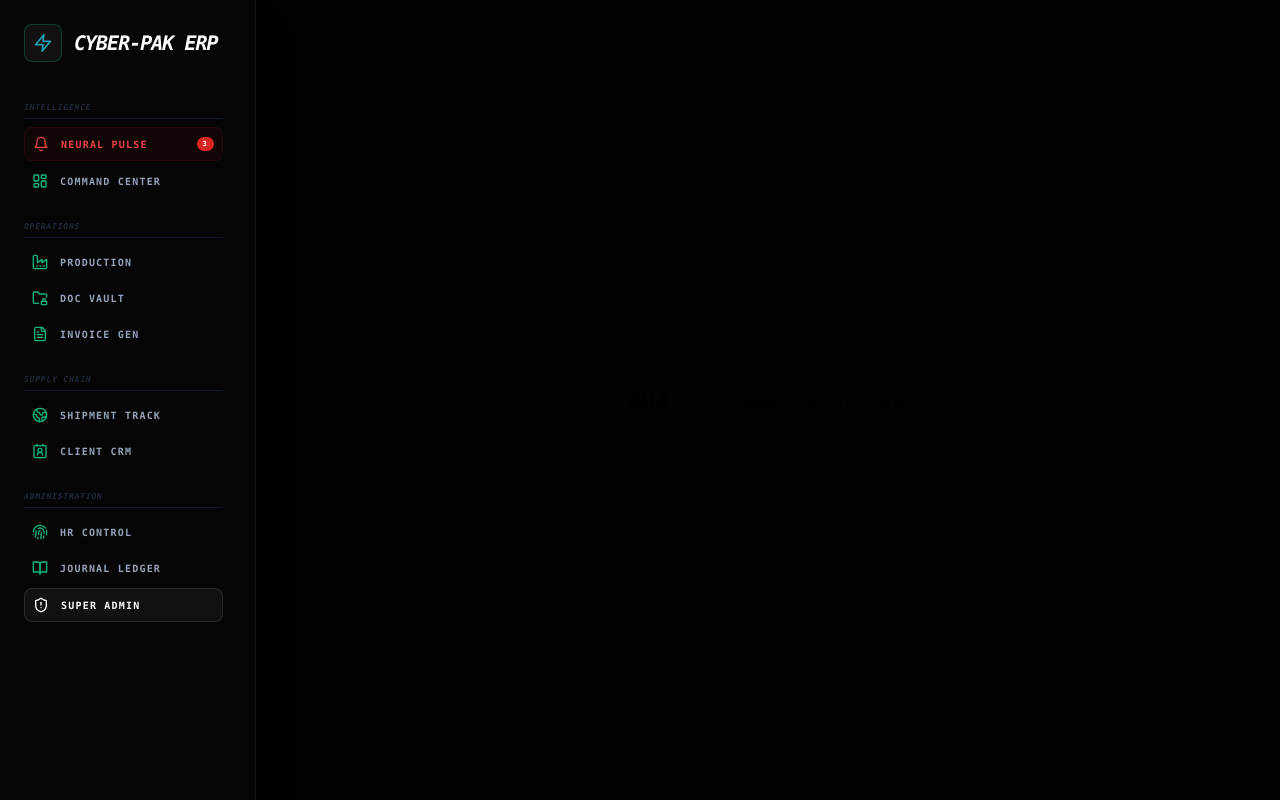
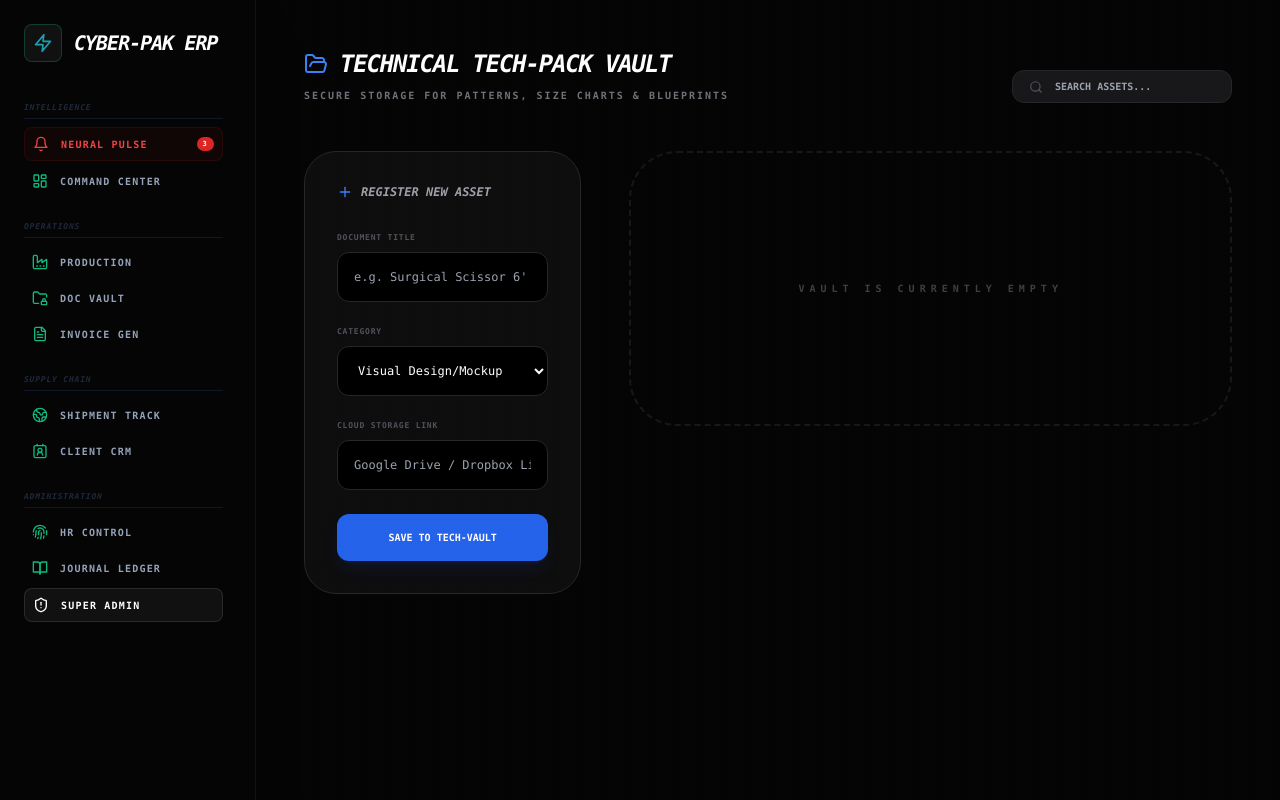
Before and after one commit to champdevil420-glitch/cyber-pak-erp, a Next.js app: page /vault in a window 1280 px wide. Before the commit this address had no page. Built offline with nearby package versions, Linux system fonts and the light colour scheme.

Commit message:
Split Vault into its own professional section

```diff
--- /dev/null
+++ b/app/vault/page.tsx
@@ -0,0 +1,141 @@
+"use client";
+import React, { useState, useEffect } from "react";
+import {
+  Ruler, Layout, FileText, ExternalLink,
+  Trash2, FolderOpen, Plus, Search
+} from "lucide-react";
+
+interface Asset {
+  id: number;
+  name: string;
+  type: "Size Chart" | "Pattern" | "Design" | "Other";
+  url: string;
+  date: string;
+}
+
+export default function TechnicalVault() {
+  const [assets, setAssets] = useState<Asset[]>([]);
+  const [mounted, setMounted] = useState(false);
+  const [assetName, setAssetName] = useState("");
+  const [assetType, setAssetType] = useState<Asset["type"]>("Design");
+  const [assetUrl, setAssetUrl] = useState("");
+
+  useEffect(() => {
+    setMounted(true);
+    const saved = localStorage.getItem("cyberPak_assets");
+    if (saved) setAssets(JSON.parse(saved));
+  }, []);
+
+  const addAsset = (e: React.FormEvent) => {
+    e.preventDefault();
+    if (!assetName || !assetUrl) return;
+    const newAsset: Asset = {
+      id: Date.now(),
+      name: assetName,
+      type: assetType,
+      url: assetUrl,
+      date: new Date().toLocaleDateString('en-GB')
+    };
+    const updated = [newAsset, ...assets];
+    setAssets(updated);
+    localStorage.setItem("cyberPak_assets", JSON.stringify(updated));
+    setAssetName(""); setAssetUrl("");
+  };
+
+  const deleteAsset = (id: number) => {
+    const updated = assets.filter(a => a.id !== id);
+    setAssets(updated);
+    localStorage.setItem("cyberPak_assets", JSON.stringify(updated));
+  };
+
+  if (!mounted) return null;
+
+  return (
+    <div className="p-6 md:p-12 min-h-screen bg-[#050505] text-white font-mono">
+
+      {/* Header Section */}
+      <div className="flex flex-wrap justify-between items-end mb-12 gap-6">
+        <div>
+            <div className="flex items-center gap-3 text-blue-500 mb-2">
+                <FolderOpen size={24} />
+                <h1 className="text-2xl font-black italic uppercase tracking-tighter text-white">Technical Tech-Pack Vault</h1>
+            </div>
+            <p className="text-[10px] text-zinc-500 font-bold uppercase tracking-[0.2em]">Secure Storage for Patterns, Size Charts & Blueprints</p>
+        </div>
+        <div className="bg-zinc-900 border border-zinc-800 p-2 rounded-xl flex items-center gap-3 px-4">
+            <Search size={14} className="text-zinc-600" />
+            <input placeholder="Search assets..." className="bg-transparent text-[10px] outline-none uppercase font-bold w-40" />
+        </div>
+      </div>
+
+      <div className="grid grid-cols-1 lg:grid-cols-3 gap-12">
+
+        {/* Upload Column */}
+        <div className="lg:col-span-1">
+            <div className="bg-zinc-900/50 border border-zinc-800 p-8 rounded-[2rem] sticky top-10">
+                <div className="flex items-center gap-2 mb-8">
+                    <Plus size={16} className="text-blue-500" />
+                    <h2 className="text-xs font-black uppercase italic text-zinc-400">Register New Asset</h2>
+                </div>
+
+                <form onSubmit={addAsset} className="space-y-6">
+                    <div>
+                        <label className="text-[8px] font-black text-zinc-600 uppercase mb-2 block tracking-widest">Document Title</label>
+                        <input value={assetName} onChange={(e) => setAssetName(e.target.value)} placeholder="e.g. Surgical Scissor 6' Pattern" className="w-full bg-black border border-zinc-800 rounded-xl p-4 text-xs outline-none focus:border-blue-500 transition-all" />
+                    </div>
+                    <div>
+                        <label className="text-[8px] font-black text-zinc-600 uppercase mb-2 block tracking-widest">Category</label>
+                        <select value={assetType} onChange={(e) => setAssetType(e.target.value as any)} className="w-full bg-black border border-zinc-800 rounded-xl p-4 text-xs outline-none">
+                            <option value="Size Chart">Size Chart (Specs)</option>
+                            <option value="Pattern">Production Pattern</option>
+                            <option value="Design">Visual Design/Mockup</option>
+                            <option value="Other">Other Docs</option>
+                        </select>
+                    </div>
+                    <div>
+                        <label className="text-[8px] font-black text-zinc-600 uppercase mb-2 block tracking-widest">Cloud Storage Link</label>
+                        <input value={assetUrl} onChange={(e) => setAssetUrl(e.target.value)} placeholder="Google Drive / Dropbox Link" className="w-full bg-black border border-zinc-800 rounded-xl p-4 text-xs outline-none focus:border-blue-500 transition-all" />
+                    </div>
+                    <button type="submit" className="w-full bg-blue-600 hover:bg-blue-500 text-white p-4 rounded-xl font-black uppercase text-[10px] shadow-lg shadow-blue-900/20 transition-all active:scale-95">
+                        Save to Tech-Vault
+                    </button>
+                </form>
+            </div>
+        </div>
+
+        {/* Display Grid */}
+        <div className="lg:col-span-2">
+            <div className="grid grid-cols-1 md:grid-cols-2 gap-6">
+                {assets.map(asset => (
+                    <div key={asset.id} className="bg-zinc-900/30 border border-zinc-800 p-6 rounded-[2rem] group hover:border-blue-500/40 transition-all">
+                        <div className="flex justify-between items-start mb-6">
+                            <div className="p-3 bg-blue-500/10 rounded-xl text-blue-500">
+                                {asset.type === "Size Chart" ? <Ruler size={24}/> : asset.type === "Pattern" ? <Layout size={24}/> : <FileText size={24}/>}
+                            </div>
+                            <button onClick={() => deleteAsset(asset.id)} className="text-zinc-800 hover:text-red-500 transition-colors">
+                                <Trash2 size={18} />
+                            </button>
+                        </div>
+                        <h4 className="text-sm font-black uppercase mb-1 tracking-tight">{asset.name}</h4>
+                        <div className="flex gap-2 items-center mb-6">
+                            <span className="text-[8px] px-2 py-1 bg-zinc-800 rounded text-zinc-500 font-black uppercase">{asset.type}</span>
+                            <span className="text-[8px] text-zinc-700 font-bold uppercase italic">{asset.date}</span>
+                        </div>
+                        <a href={asset.url} target="_blank" rel="noreferrer" className="flex items-center justify-center gap-3 w-full bg-white text-black p-3 rounded-xl text-[10px] font-black hover:bg-blue-500 hover:text-white transition-all group">
+                            <ExternalLink size={14} className="group-hover:rotate-12 transition-transform" /> VIEW TECHNICAL FILE
+                        </a>
+                    </div>
+                ))}
+            </div>
+
+            {assets.length === 0 && (
+                <div className="border-2 border-dashed border-zinc-900 rounded-[3rem] p-32 text-center">
+                    <p className="text-zinc-700 text-[10px] font-black uppercase tracking-[0.5em]">Vault is Currently Empty</p>
+                </div>
+            )}
+        </div>
+
+      </div>
+    </div>
+  );
+}
```
